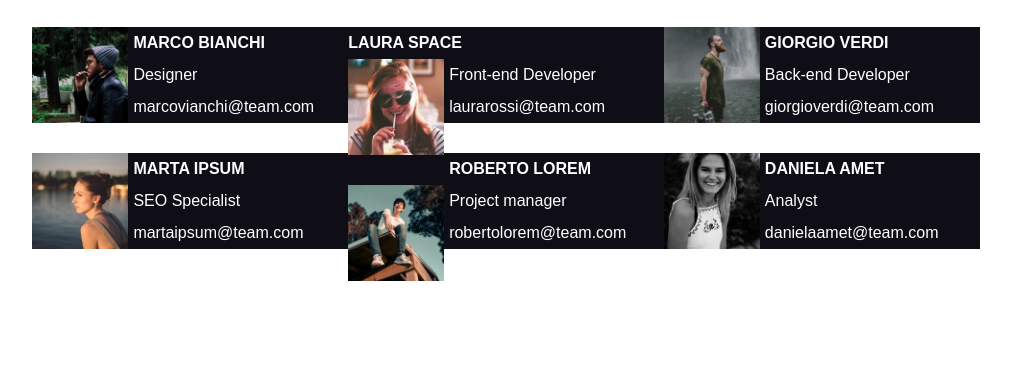
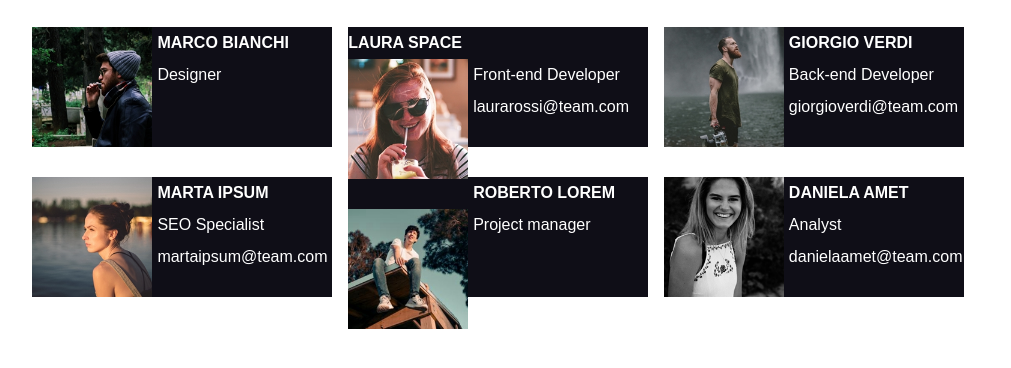
Before and after one commit to HectorMario/html-css-float-cards, a plain HTML site: page index.html in a window 1280 px wide. Shown: the part 136-504 px from the top of the page, without its empty margins (134-1145 px from the left). Drawn offline with Linux system fonts and the light colour scheme.

Commit message:
un po di style

```diff
--- a/css/style.css
+++ b/css/style.css
@@ -12,6 +12,7 @@ body{
 /* main */
 main{
     margin: 30px 13%;
+
 }
 
 .space::after{
@@ -35,47 +36,53 @@ h1{
 
 /* teams */
 
-.teams{
 
-    width: 100%;
-}
 
 img{
 
     max-height: 100%;
     margin-right: 5px;
     float: left;
+    max-width: 100%;
+
+
 
 
 }
 
 .space{
     margin-bottom: 30px;
-    margin-right: 10px;
     background-color: rgb(15, 14, 23);
     color: #fff;
-    height: 6rem;
-    width: 100%;
-    line-height: 2rem
+    height: 120px;
+    line-height: 2rem;
+    width: 95%;
+
+
 
 }
 
 h2{
     font-size: medium;
+
 }
 
 .left{
     width: calc(100% / 3);
     float: left;
+
 }
 
 
 .mid{
     width: calc(100% / 3);
     float: left;
+
 }
 
 .right{
     float: left;
     width: calc(100% / 3);
+
+
 }
--- a/index.html
+++ b/index.html
@@ -36,12 +36,13 @@
                     <span>martaipsum@team.com</span>
                 </div>
             </div>
-            <div class="mid">
+            <div class="right">
                 <div class="laura space">
                     <h2>LAURA SPACE</h2>
                     <img src="img/female1.png" alt="">
                     <p class="profection">Front-end Developer</p>
                     <span>laurarossi@team.com</span>
+
                 </div>
                 <div class="roberto space">
                     <h2>ROBERTO LOREM</h2>
```
